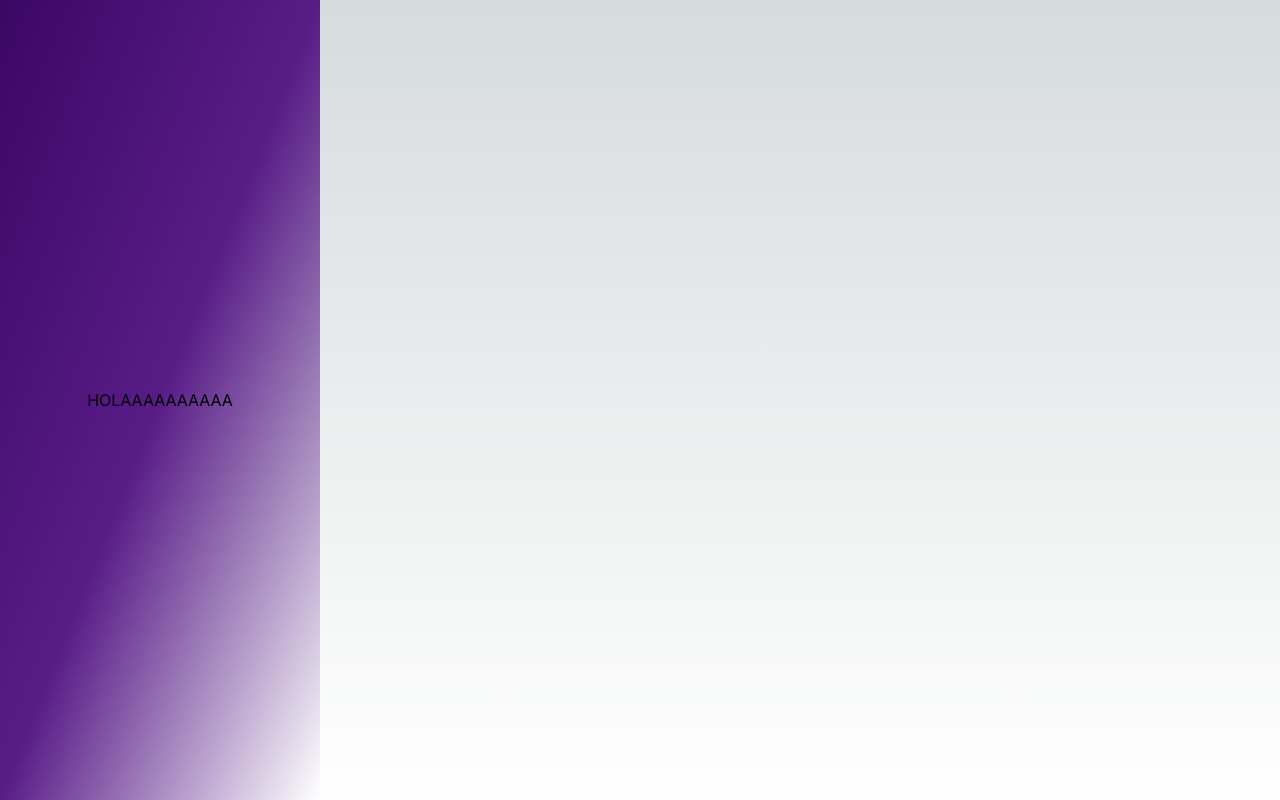
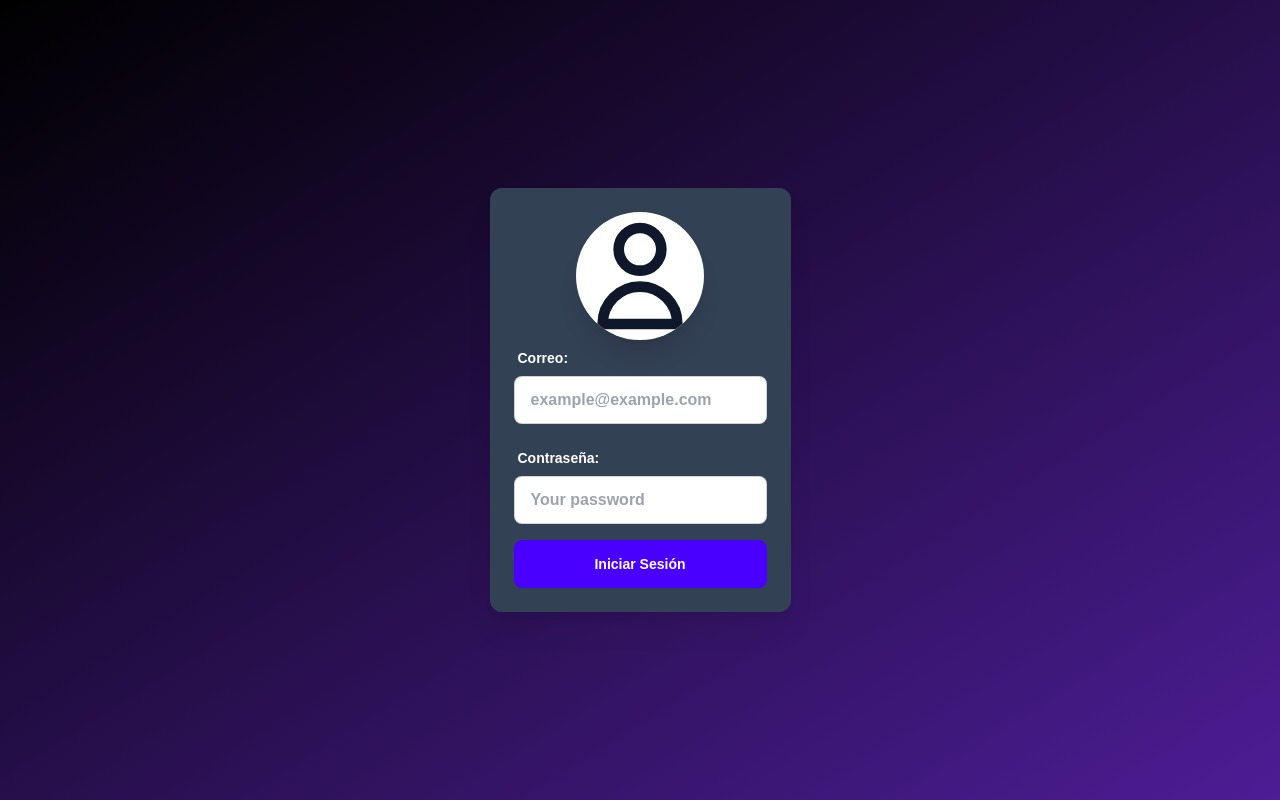
Before and after one commit to MarisolVR07/Proyect_Group-1-, a Next.js app in the folder proyect1/: page / in a window 1280 px wide. Built offline with nearby package versions, Linux system fonts and the light colour scheme.

Commit message:
Component folder created with Login.tsx

```diff
--- a/proyect1/src/app/page.tsx
+++ b/proyect1/src/app/page.tsx
@@ -1,15 +1,14 @@
 import Image from "next/image";
-
+import Login from "@/components/Login";
 export default function Home() {
 
   return (
 
-<main className="justify-center items-center inline-flex">
-  <div className="w-80 h-96 flex flex-col items-center justify-center min-h-screen bg-gradient-to-br from-purple-950 via-purple-900 to-purpleEnd">
-    HOLAAAAAAAAAA
+  <main className="w-full h-full flex flex-col items-center justify-center min-h-screen bg-gradient-to-br from-black via-100% via-violet-900  to-violet-800">
+  <div>
+    <Login/>
   </div>
-</main>
-
+  </main>
 
  );
 }
--- /dev/null
+++ b/proyect1/src/components/Login.tsx
@@ -0,0 +1,34 @@
+import React from 'react'
+
+const Login = () => {
+  return (
+    <div className='bg-slate-700 p-6 rounded-xl font-poppins font-semibold w-full max-w-sm drop-shadow-xl'>
+
+    <div className="form-control w-full max-w-xs">
+        <div className=''>
+        <div className="flex items-center justify-center">
+  <svg className="h-32 w-32 text-slate-900 bg-white rounded-full shadow-xl" fill="none" viewBox="0 0 24 24" stroke="currentColor">
+    <path stroke-linecap="round" stroke-linejoin="round" stroke-width="2" d="M16 7a4 4 0 11-8 0 4 4 0 018 0zM12 14a7 7 0 00-7 7h14a7 7 0 00-7-7z"/>
+  </svg>
+
+</div>
+
+
+        </div>
+      <label className="label">
+        <span className="label-text text-white">Correo:</span>
+      </label>
+      <input type="email" placeholder="example@example.com" className="input input-bordered w-full max-w-xs mb-4" />
+      <label className="label">
+        <span className="label-text text-white">Contraseña:</span>
+      </label>
+      <input type="password" placeholder="Your password" className="input input-bordered w-full max-w-xs mb-4" />
+    </div>
+    <button className="btn text-white btn-primary w-full max-w-xs">
+      Iniciar Sesión
+    </button>
+  </div>
+  )
+}
+
+export default Login
--- a/proyect1/tailwind.config.ts
+++ b/proyect1/tailwind.config.ts
@@ -1,3 +1,4 @@
+import daisyui from "daisyui";
 import type { Config } from "tailwindcss";
 
 const config: Config = {
@@ -13,8 +14,11 @@ const config: Config = {
         "gradient-conic":
           "conic-gradient(from 180deg at 50% 50%, var(--tw-gradient-stops))",
       },
+      fontFamily: {
+        poppins: ['Poppins', 'sans-serif'],
+      }
     },
   },
-  plugins: [],
+  plugins: [daisyui],
 };
 export default config;
```
Also changed, not shown: proyect1/package.json (+6 -5 lines), 2 other files (tests, documents, lock files or other folders).
